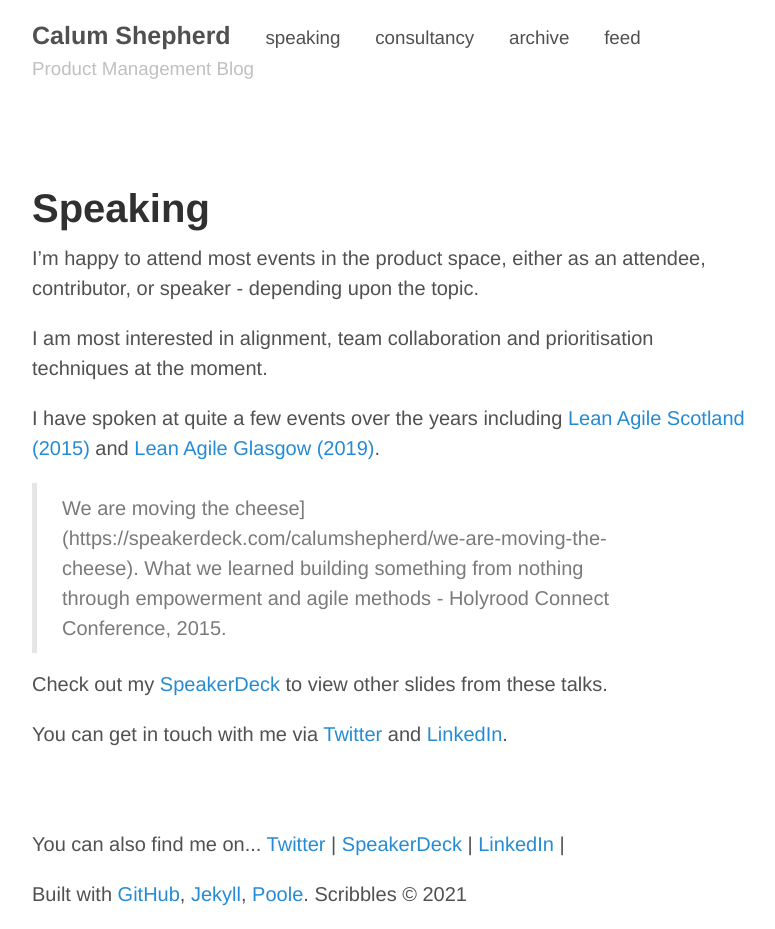
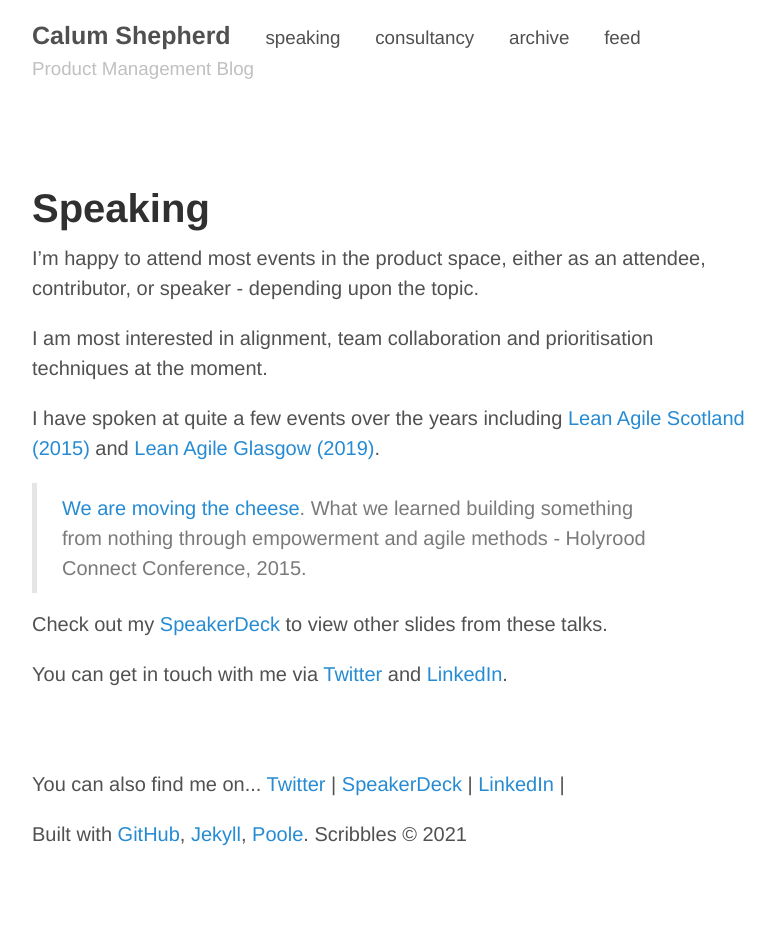
Before and after one commit to calcode/calcode.github.io, a Jekyll site: the page built from speaking.md, in a window 1280 px wide. Shown: the whole page, without its empty margins (248-1023 px from the left). Built offline with Jekyll 4.4.1, drawn with Linux system fonts in a browser that asks for light colours; after the commit the page ends 900 px from its top, so only the background shows below that.

Commit message:
Update speaking.md
url fix

```diff
--- a/speaking.md
+++ b/speaking.md
@@ -8,7 +8,7 @@ I am most interested in alignment, team collaboration and prioritisation techniq
 
 I have spoken at quite a few events over the years including [Lean Agile Scotland (2015)](http://leanagile.scot/) and [Lean Agile Glasgow (2019)](https://www.meetup.com/Lean-Agile-Glasgow/).
 
-> We are moving the cheese](https://speakerdeck.com/calumshepherd/we-are-moving-the-cheese). What we learned building something from nothing through empowerment and agile methods - Holyrood Connect Conference, 2015.
+> [We are moving the cheese](https://speakerdeck.com/calumshepherd/we-are-moving-the-cheese). What we learned building something from nothing through empowerment and agile methods - Holyrood Connect Conference, 2015.
 
 Check out my [SpeakerDeck](https://speakerdeck.com/calumshepherd) to view other slides from these talks.
 
```
